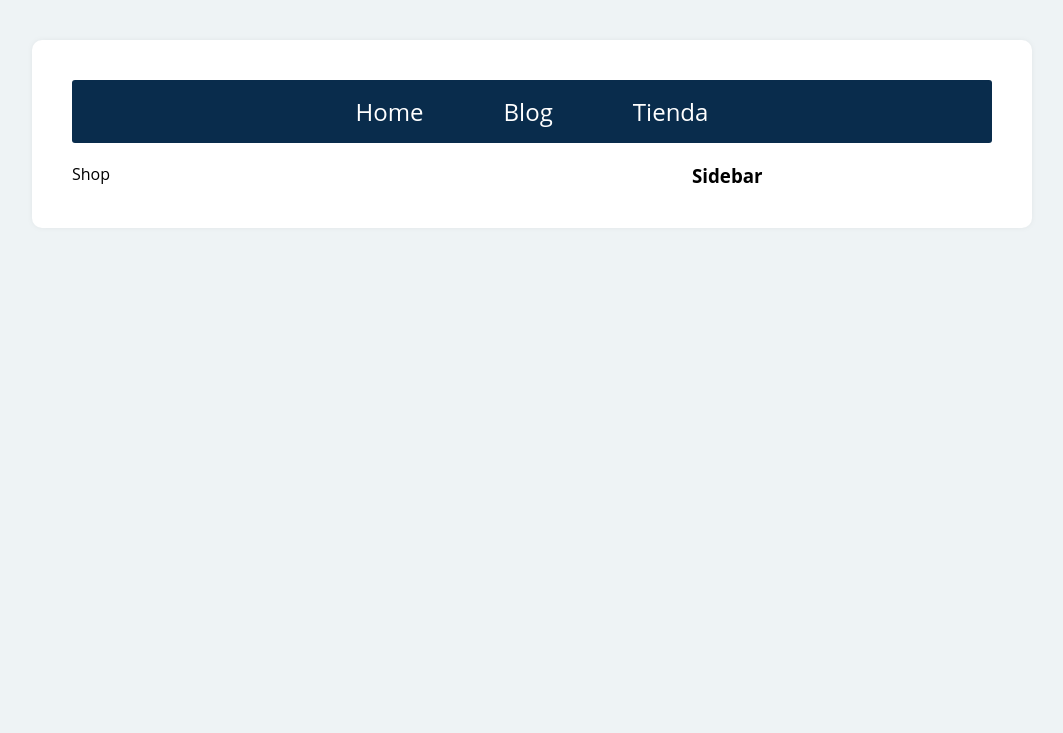
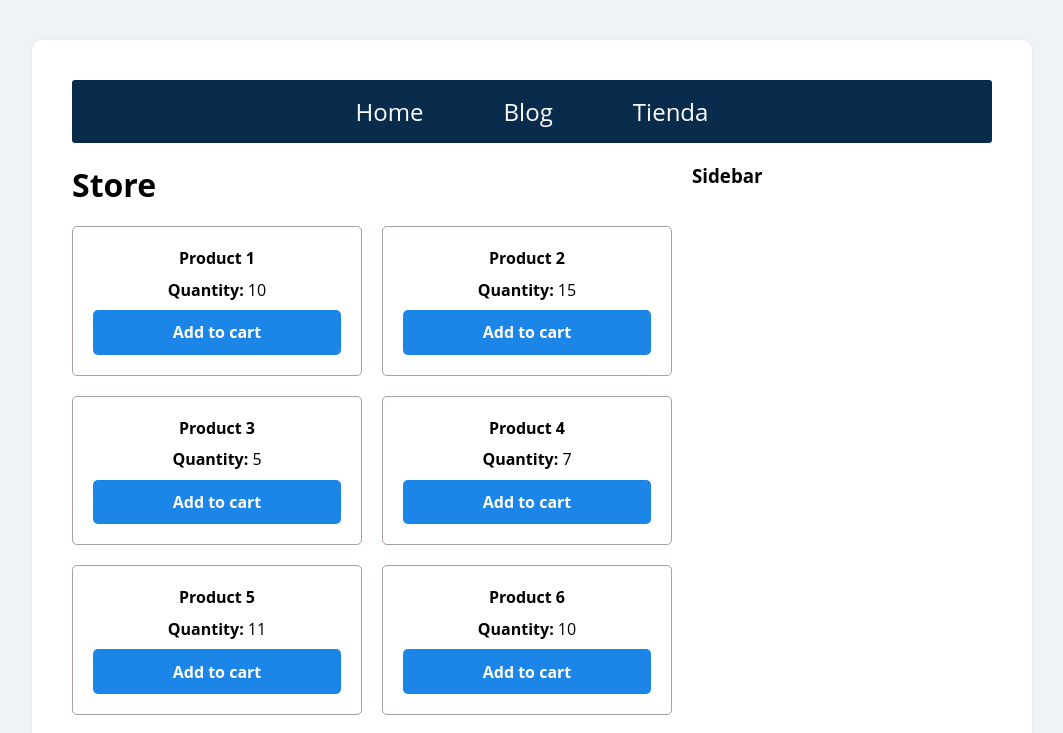
Before and after one commit to clasesucatmarlon/example-cart-shop, a React (Create React App) app: page /shop in a window 1280 px wide. Shown: the top 733 px of the page, without its empty margins (108-1171 px from the left). Built offline with nearby package versions, Linux system fonts and the light colour scheme.

Commit message:
CS-FE: FEAT 2 Created product section of the shop

```diff
--- a/src/App.jsx
+++ b/src/App.jsx
@@ -5,6 +5,7 @@ import Blog from './components/blog/Blog';
 import Home from './components/home/Home';
 import Shop from './components/shop/Shop';
 import Error404 from './components/404/Error404';
+import allProducts from './data/dataProducts';
 
 const App = () => {
 	return (
@@ -20,7 +21,7 @@ const App = () => {
 					<Route path='*' element={<Error404 />} />
 					<Route path='/' element={<Home />} />
 					<Route path='/blog' element={<Blog />} />
-					<Route path='/shop' element={<Shop />} />
+					<Route path='/shop' element={<Shop allProducts={allProducts}/>} />
 				</Routes>
 			</main>
 
--- /dev/null
+++ b/src/components/products/Products.jsx
@@ -0,0 +1,76 @@
+import React from 'react';
+import { PropTypes } from "prop-types";
+import styled from 'styled-components';
+
+const Products = ({allProducts}) => {
+
+    const a = 10;
+
+	return (
+		<div>
+            <ContainerProducts>
+                {allProducts.map((prod) => {
+                    return (
+                        <>
+                            <Product key={prod.id}>
+                                <p>{prod.name}</p>
+                                <p>Quantity: <span>{prod.quantity}</span></p>
+                                <Button>Add to cart</Button>
+                            </Product>
+                        </>
+                    );
+                })}
+            </ContainerProducts>
+		</div>
+	);
+};
+
+Products.propTypes  = {
+	allProducts: PropTypes.array.isRequired
+};
+
+const ContainerProducts = styled.div`
+	display: grid;
+	grid-template-columns: repeat(2, 1fr);
+	gap: 1.25rem;
+	padding: 1.25rem 0;
+`;
+
+const Product = styled.div`
+	padding: 1.25rem;
+	border: 1px solid #aa9e9e;
+	border-radius: 5px;
+	text-align: center;
+
+	p {
+		margin-bottom: .6rem;
+		font-weight: bold;
+        font-size: 1rem;
+	}
+
+    span {
+        font-weight: normal;
+    }
+`;
+
+const Button = styled.button`
+	border: none;
+	background: #1c85e8;
+	color: #fff;
+	font-size: 1rem;
+    font-weight: bold;
+	font-family: 'Open Sans', sans-serif;
+	text-align: center;
+	display: inline-block;
+	padding: .7rem 1.25rem;
+	cursor: pointer;
+	width: 100%;
+	border-radius: 5px;
+	transition: 0.3s ease all;
+
+	&:hover {
+		background: #092C4C;
+	}
+`;
+
+export default Products;
--- a/src/components/shop/Shop.jsx
+++ b/src/components/shop/Shop.jsx
@@ -1,7 +1,20 @@
 import React from 'react';
+import { PropTypes } from "prop-types";
+import Products from '../products/Products';
 
-const Shop = () => {
-	return <div>Shop</div>;
+const Shop = ({allProducts}) => {
+	return (
+		<div>
+			<h1>Store</h1>
+			<Products
+				allProducts={allProducts}
+			/>
+		</div>
+	);
+};
+
+Shop.propTypes  = {
+	allProducts: PropTypes.array.isRequired
 };
 
 export default Shop;
--- /dev/null
+++ b/src/data/dataProducts.js
@@ -0,0 +1,11 @@
+const allProducts = [
+    { id: 1, name: 'Product 1', quantity: 10 },
+    { id: 2, name: 'Product 2', quantity: 15 },
+    { id: 3, name: 'Product 3', quantity: 5 },
+    { id: 4, name: 'Product 4', quantity: 7 },
+    { id: 5, name: 'Product 5', quantity: 11 },
+    { id: 6, name: 'Product 6', quantity: 10 },
+    { id: 7, name: 'Product 7', quantity: 10 },
+];
+
+export default allProducts;
```
